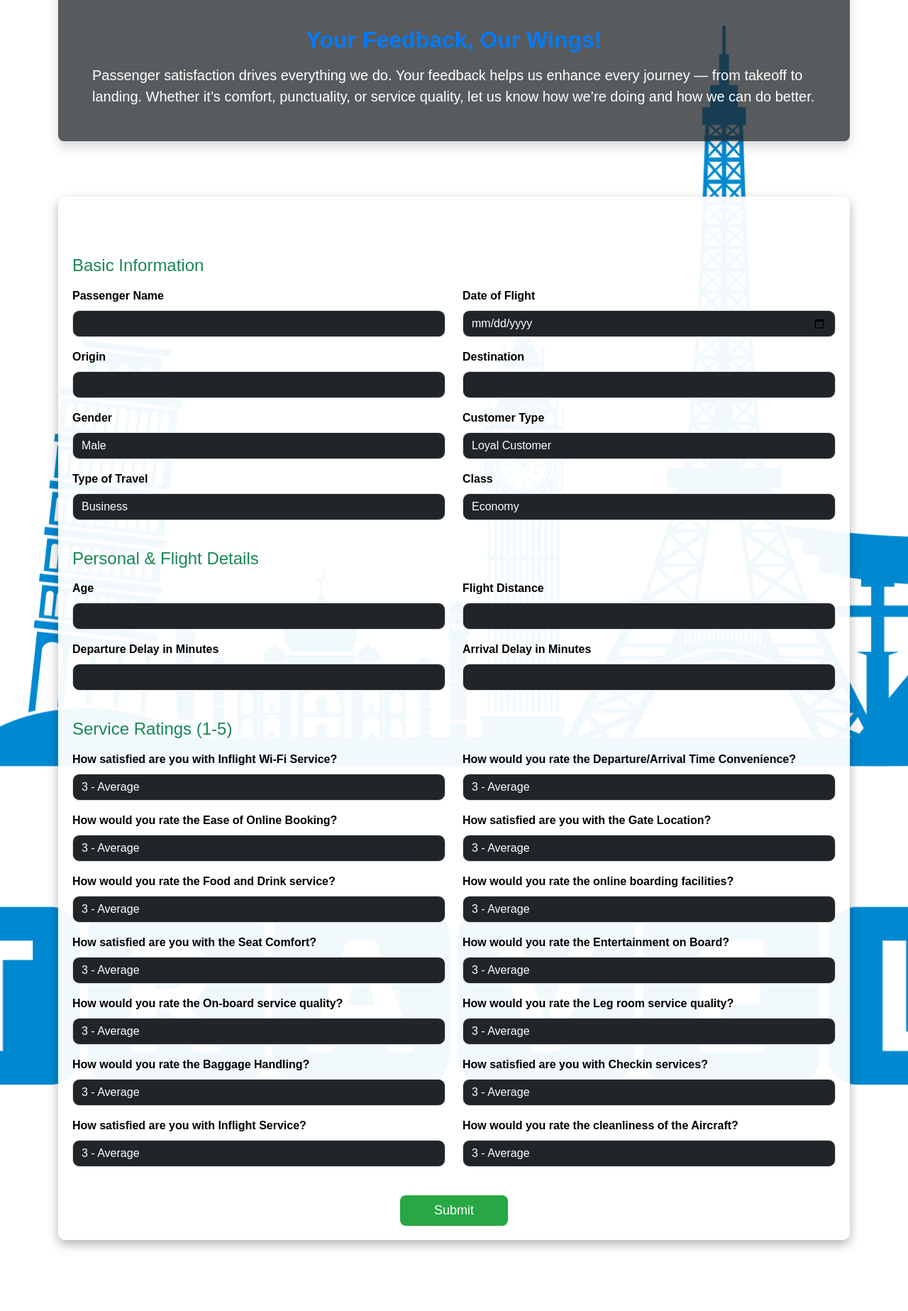
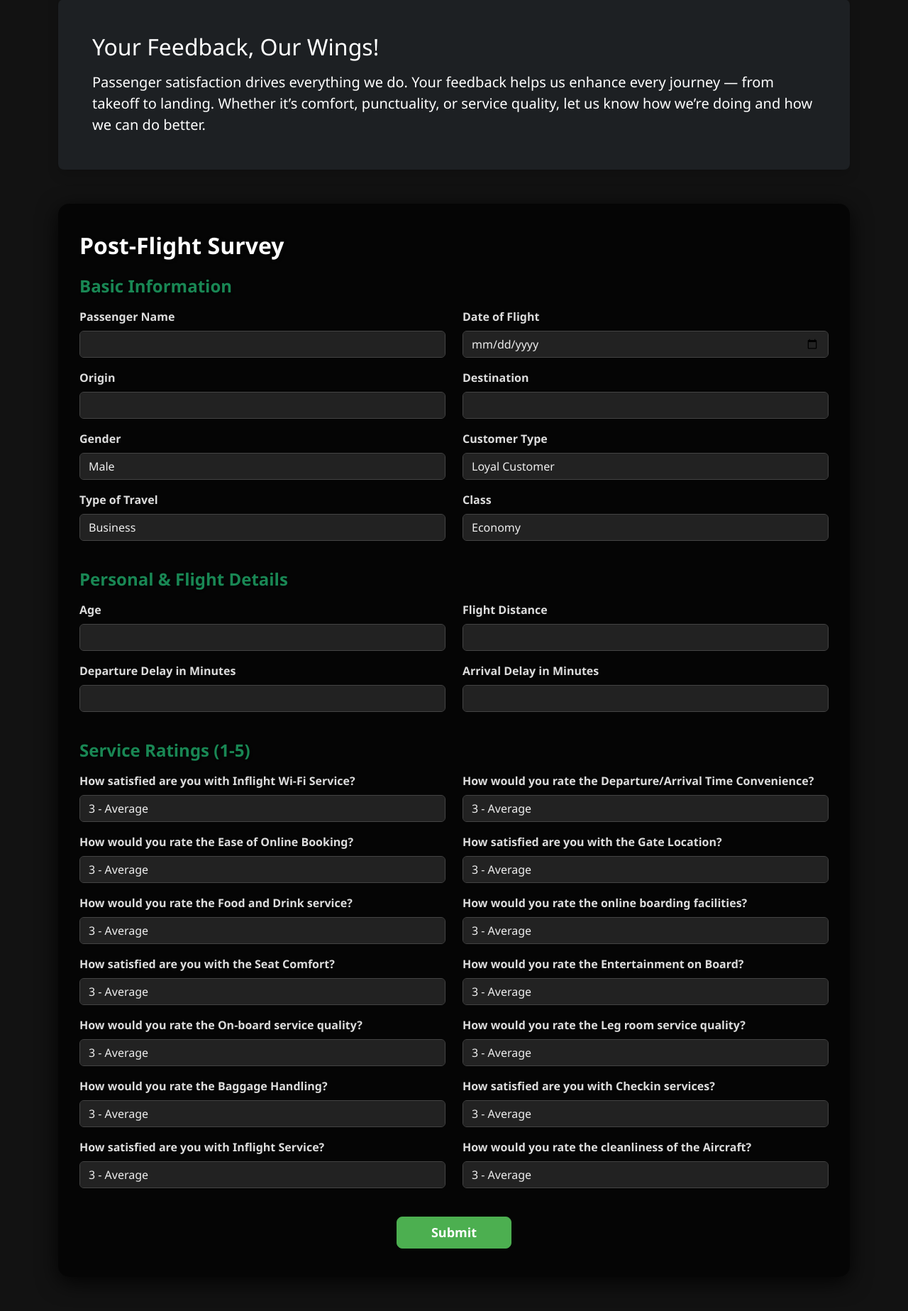
Before and after one commit to Mafaz5128/Web-Application---Predicting-Airline-Passenger-Satisfaction-Using-Machine-Learning-Model, a Flask app: page / in a window 1280 px wide. Shown: the part 964-2811 px from the top of the page at 71% size. Before the commit the page ends 2724 px from the top, so only its background shows below. Run offline with Flask 3, Linux system fonts and the light colour scheme; parts of the project's set-up code (start-up, migrations or seed data) failed here and were passed over.

Commit message:
Update style.css

```diff
--- a/static/style.css
+++ b/static/style.css
@@ -1,112 +1,142 @@
+/* style.css */
+
+/* Body background and base text */
 body {
-    font-family: 'Poppins', sans-serif;
-    background-image: url("templates/4873.jpg");
-    background-size: cover;
-    background-position: center;
-    display: flex;
-    flex-direction: column;
-    align-items: center;
-    min-height: 100vh;
-    margin: 0;
-    padding: 0;
-    color: #333;
+  background-color: #121212; /* Dark background */
+  color: rgba(255, 255, 255, 0.9);
+  font-family: 'Segoe UI', Tahoma, Geneva, Verdana, sans-serif;
+  margin: 0;
+  padding: 0;
 }
 
-.navbar {
-    background-color: rgba(1, 20, 41, 0.9);
-    width: 100%;
-    box-shadow: 0 2px 10px rgba(0, 0, 0, 0.1);
+.custom-navbar {
+  background: linear-gradient(135deg, #007bff, #0056b3);
+  box-shadow: 0 4px 10px rgba(0, 0, 0, 0.3);
+  padding: 0.8rem 1rem;
 }
 
-.navbar-brand,
-.nav-link {
-    color: white !important;
-    font-weight: 600;
+.navbar-brand {
+  font-size: 2.5rem; /* larger than fs-3 */
+  font-weight: 700;
+  color: #fff !important;
+  text-shadow: 1px 1px 3px rgba(0, 0, 0, 0.2);
+  letter-spacing: 1px;
 }
 
-.content-container {
-    background: rgba(255, 255, 255, 0.95);
-    border-radius: 10px;
-    padding: 20px;
-    margin-top: 30px;
-    box-shadow: 0 6px 15px rgba(0, 0, 0, 0.3);
+
+
+/* Container Fluid with padding */
+.container-fluid {
+  padding: 30px 20px;
 }
 
+/* Description Section */
 .description-container {
-    background: rgba(255, 255, 255, 0.85);
-    border-radius: 10px;
-    padding: 20px;
-    margin: 20px 0;
-    box-shadow: 0 4px 10px rgba(0, 0, 0, 0.2);
+  background-color: rgba(0, 0, 0, 0.65);
+  border-radius: 12px;
+  padding: 30px 25px;
+  margin-bottom: 20px;
+  box-shadow: 0 8px 25px rgba(0, 0, 0, 0.8);
+  color: #e0e0e0;
 }
 
-h2 {
-    color: #007bff;
-    text-align: center;
-    font-weight: 600;
+.description-container h2 {
+  font-weight: 700;
+  color: #4CAF50; /* Green accent */
+  margin-bottom: 15px;
+  text-shadow: 1px 1px 4px rgba(0,0,0,0.7);
 }
 
-h4 {
-    color: #4CAF50;
-    margin-bottom: 20px;
+.description-container p {
+  font-size: 1.1rem;
+  line-height: 1.5;
+  color: #ccc;
 }
 
-label {
-    color: #000;
-    font-weight: bold;
+/* Survey Content Container */
+.content-container {
+  background-color: rgba(0, 0, 0, 0.7);
+  padding: 40px 30px;
+  border-radius: 15px;
+  box-shadow: 0 8px 30px rgba(0, 0, 0, 0.85);
+  color: #f0f0f0;
 }
 
-.form-control {
-    border-radius: 10px;
-    background: #f9f9f9;
-    border: 1px solid #ddd;
-    transition: box-shadow 0.3s ease;
+.content-container h2 {
+  font-weight: 700;
+  color: #4CAF50;
+  margin-bottom: 25px;
+  text-shadow: 1px 1px 4px rgba(0,0,0,0.7);
 }
 
-.form-control:focus {
-    box-shadow: 0 0 10px rgba(0, 123, 255, 0.5);
-    border-color: #007bff;
+/* Form section headings */
+.content-container h4 {
+  font-weight: 700;
+  margin-bottom: 20px;
+  color: #4CAF50;
+  text-shadow: 1px 1px 3px rgba(0,0,0,0.6);
 }
 
-.btn-rating {
-    font-size: 16px;
-    width: 45px;
-    height: 45px;
-    border-radius: 50%;
-    margin: 4px;
-    background-color: #007bff;
-    color: white;
-    border: none;
-    transition: transform 0.3s ease, background-color 0.3s ease;
-    display: inline-flex;
-    align-items: center;
-    justify-content: center;
+/* Form labels */
+label.form-label {
+  font-weight: 600;
+  color: #ddd;
 }
 
-.btn-rating:hover {
-    background-color: #0056b3;
-    transform: scale(1.1);
+/* Inputs and selects */
+input.form-control.bg-dark,
+select.form-control.bg-dark {
+  background-color: #222 !important;
+  border: 1.5px solid #444;
+  color: #eee !important;
+  transition: border-color 0.3s ease, box-shadow 0.3s ease;
 }
 
-.btn-success {
-    background-color: #28a745;
-    border: none;
-    border-radius: 8px;
-    transition: all 0.3s ease;
+/* Focus styles */
+input.form-control.bg-dark:focus,
+select.form-control.bg-dark:focus {
+  background-color: #1a1a1a !important;
+  border-color: #4CAF50 !important; /* green highlight */
+  box-shadow: 0 0 8px #4CAF50;
+  color: #fff !important;
+  outline: none;
 }
 
-.btn-success:hover {
-    background-color: #218838;
-    transform: scale(1.05);
+/* Buttons */
+.btn-success {
+  background-color: #4CAF50;
+  border-color: #4CAF50;
+  font-weight: 700;
+  transition: background-color 0.3s ease, box-shadow 0.3s ease;
 }
 
-.progress-bar {
-    background-color: #007bff;
-    height: 8px;
-    border-radius: 10px;
+.btn-success:hover,
+.btn-success:focus {
+  background-color: #388E3C;
+  border-color: #2E7D32;
+  box-shadow: 0 0 12px #2E7D32;
+  color: #fff;
+  outline: none;
 }
 
-.progress {
-    border-radius: 10px;
-    margin-bottom: 20px;
+/* Margins for form groups */
+.mb-3 {
+  margin-bottom: 1rem !important;
 }
+
+/* Responsive adjustments */
+@media (max-width: 991px) {
+  .description-container,
+  .content-container {
+    margin-bottom: 30px;
+  }
+}
+
+@media (max-width: 576px) {
+  .description-container {
+    padding: 20px 15px;
+  }
+  .content-container {
+    padding: 25px 20px;
+  }
+}
```
